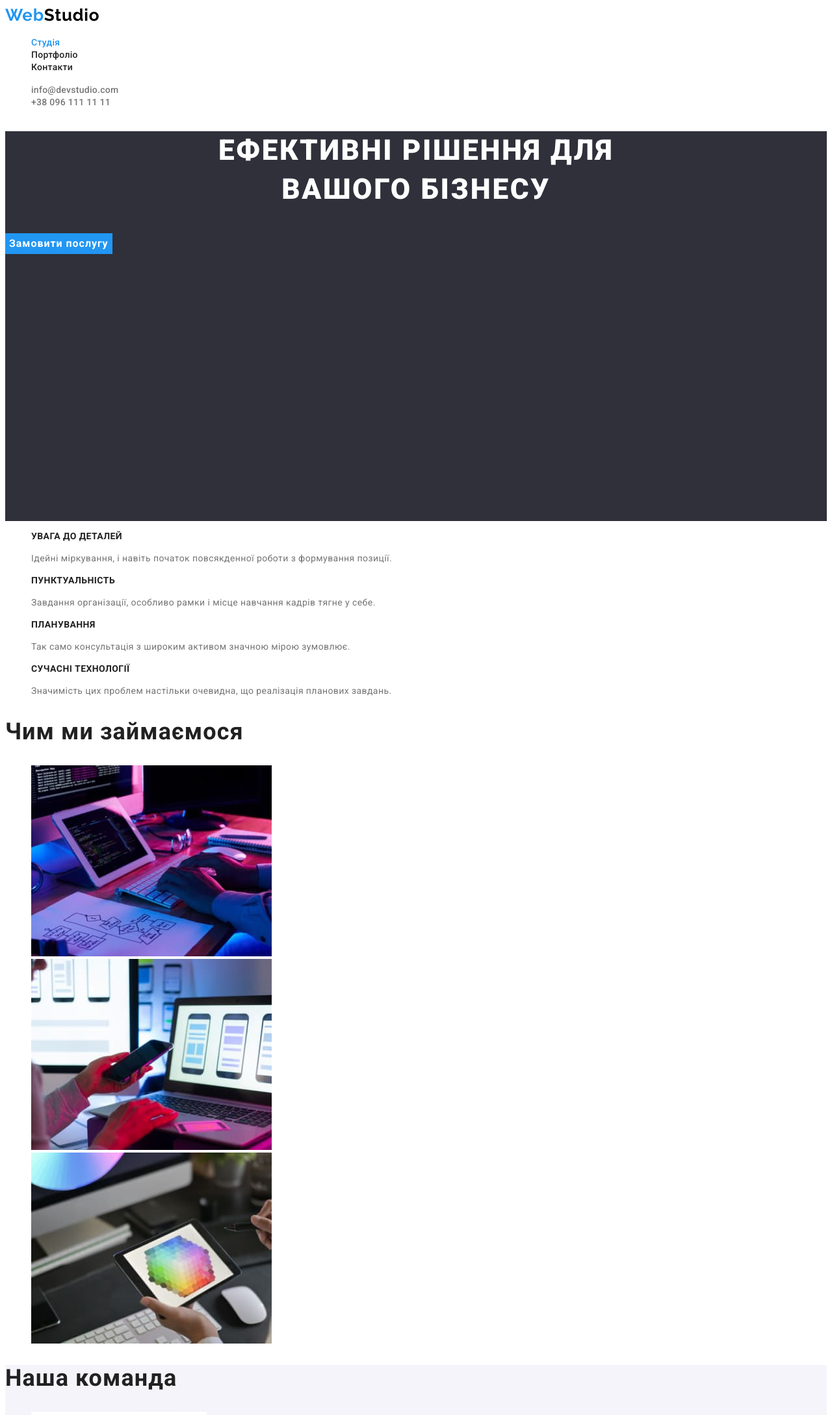
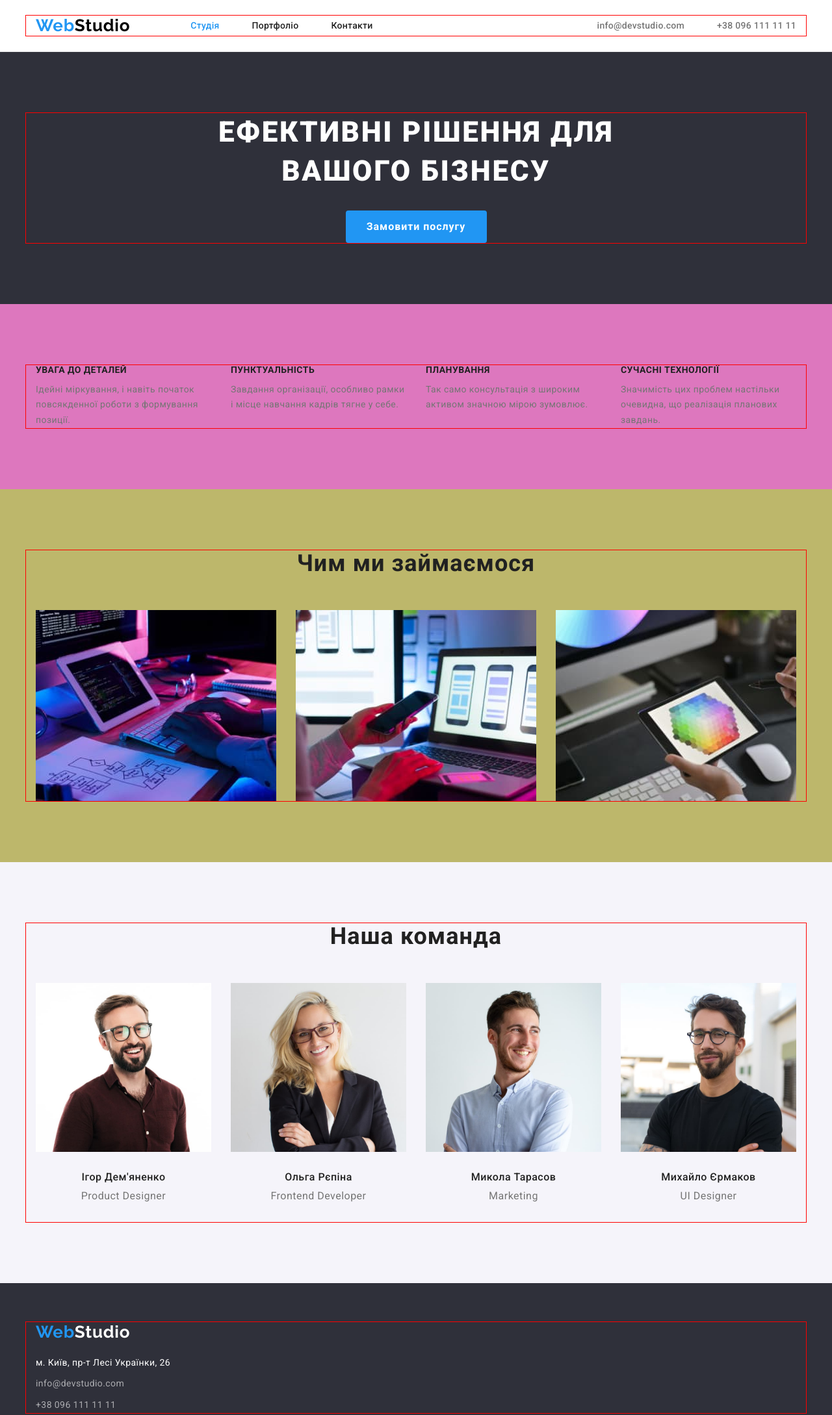
Before and after one commit to Sazhin-Kostya/goit-markup-hw-03, a plain HTML site: page index.html in a window 1280 px wide. Shown: the top 2178 px of the page at 65% size. Drawn offline with nearby package versions, Linux system fonts and the light colour scheme.

Commit message:
finish index

```diff
--- a/contacts.html
+++ b/contacts.html
@@ -11,6 +11,13 @@
       rel="stylesheet"
     />
     <title>Document</title>
+    <link
+      rel="stylesheet"
+      href="https://cdnjs.cloudflare.com/ajax/libs/modern-normalize/1.1.0/modern-normalize.css"
+      integrity="sha512-Y0MM+V6ymRKN2zStTqzQ227DWhhp4Mzdo6gnlRnuaNCbc+YN/ZH0sBCLTM4M0oSy9c9VKiCvd4Jk44aCLrNS5Q=="
+      crossorigin="anonymous"
+      referrerpolicy="no-referrer"
+    />
     <link rel="stylesheet" href="css/styles.css" />
   </head>
   <body>
--- a/css/styles.css
+++ b/css/styles.css
@@ -9,6 +9,39 @@
     --foot-text-color:rgba(255, 255, 255, 0.6);
 }
 
+p,
+h1,
+h2,
+h3,
+h4,
+h5,
+h6 {
+    margin: 0;
+}
+
+ul,
+ol {
+    margin: 0;
+    padding-left: 0;
+}
+
+button {
+    cursor: pointer;
+}
+
+address {
+    font-style: normal;
+}
+
+img {
+    display: block;
+}
+
+img {
+    display: block;
+    max-width: 100%;
+    height: auto;
+}
 
 /*Цвет основного текста #757575*/
 /*цвет вторичного текста #212121*/
@@ -18,20 +51,35 @@
 /*цвет текста контаков футер color: rgba(255, 255, 255, 0.6);*/
 
 body {
+
+
     font-family: Roboto, sans-serif;
     background-color: var(--main-bg);
     color: var(--main-color);
 
 }
+.container{
+    width: 1200px;
+    padding-left: 15px;
+    padding-right: 15px;
+    margin: 0 auto;
+    outline: 1px solid red;
+}
 
 /*header*/
 
 .head {
+    padding-top: 24px;
+    padding-bottom: 24px;
     background-color:var(--main-bg);
+    border-bottom: 1px solid #ECECEC;
 
 }
 
+
+
 .logo {
+
     font-family: 'Raleway';
     font-weight: 700;
     font-size: 26px;
@@ -54,6 +102,8 @@ body {
 }
 
 .link-nav {
+    padding-top: 32px;
+    padding-bottom: 32px;
     font-weight: 500;
     font-size: 14px;
     line-height: 1.14;
@@ -70,7 +120,35 @@ body {
     color: var(--accent-color);
 }
 
+.nav-contact{
+    display: flex;
+    justify-content: space-between;
+}
+.nav{
+    display: flex;
+}
+.list-item{
+    display: flex;
+    align-items:center;
+}
+.list-contact{
+    display: flex;
+    align-items:center;
+}
+
+.list-contact .item-contact:not(:last-child){
+    margin-right: 50px;
+}
+.list-item .list-nav:not(:last-child){
+    margin-right: 50px;
+}
+
+.nav .logo{
+    margin-right: 93px;
+}
 .contact {
+    padding-top: 32px;
+    padding-bottom: 32px;
     font-weight: 500;
     font-size: 14px;
     line-height: 1.14;
@@ -83,25 +161,35 @@ body {
 .contact:focus {
     color:var(--accent-color);
 }
+.section{
+    padding-top: 94px;
+    padding-bottom: 94px;
+}
 
 /*hero*/
+.hero{
+    background-color: var(--second-bg);
+    text-align: center;
+}
+.hero-bg {
 
-.hero {
-    height: 600px;
-    background-color: var(--second-bg);
 }
 
 .hero-title {
+    margin-bottom: 30px;
     font-weight: 900;
     font-size: 44px;
     line-height: 1.36;
     color: var(--main-bg);
-    text-align: center;
+    /*text-align: center;*/
     letter-spacing: 0.06em;
     text-transform: uppercase;
 }
 
 .button-hero {
+    border-radius: 4px;
+    width: 217px;
+    height: 50px;
     font-family: Roboto, sans-serif;
     font-weight: 700;
     font-size: 16px;
@@ -114,7 +202,9 @@ body {
 }
 
 /*плюси співпраці*/
-
+.pluss-work{
+    background-color: rgb(221, 119, 190);
+}
 .pluss-work-title{
     font-weight: 700;
     font-size: 14px;
@@ -125,16 +215,28 @@ body {
 }
 
 .pluss-work-item{
+    margin-top: 10px;
     font-size: 14px;
     line-height: 1.71;
     letter-spacing: 0.03em;
 }
 
 .pluss-work-list{
+
+    display: flex;
     list-style-type: none;
 }
+.pluss-work-block{
+    width: 270px;
+}
+.pluss-work-block:not(:last-child){
+    margin-right: 30px;
+}
 /*приклади робіт*/
-
+.example-work{
+    text-align: center;
+    background-color: darkkhaki;
+}
 .example-work-title{
     font-weight: 700;
     font-size: 36px;
@@ -144,18 +246,27 @@ body {
 }
 
 .example-work-list{
+    display: flex;
+    margin-top: 50px;
+    justify-content: space-between;
     list-style-type: none;
 }
 
 /*наша команда*/
 .our-team{
     background-color: var(--third-bg);
+    text-align: center;
 }
 .our-team-list{
+    display: flex;
+    margin-top: 50px;
+    padding-bottom: 30px;
+    justify-content: space-between;
     list-style-type: none;
 }
 
 .our-team-title{
+    display: inline-block;
     font-weight: 700;
     font-size: 36px;
     line-height: 1.16;
@@ -164,25 +275,37 @@ body {
 }
 
 .our-team-name{
+    margin-top: 30px;
     font-weight: 500;
     font-size: 16px;
     line-height: 1.18;
-    text-align: center;
+
     letter-spacing: 0.03em;
     color: var(--second-text-color);
 }
 .our-team-item{
+    margin-top: 10px;
     font-size: 16px;
     line-height: 1.18;
-    text-align: center;
     letter-spacing: 0.03em;
+}
+
+.our-team-block{
+    padding-left: auto;
+    padding-right: auto;
+    padding-top: auto;
+    padding-bottom: auto;
 }
 /*footer*/
 
 .foot{
+    padding-top: 60px;
+    padding-bottom: 60px;
     background-color: var(--second-bg);
 }
 .address-location{
+    display: inline-block;
+    margin-top: 20px;
     font-size: 14px;
     line-height: 1.71;
     letter-spacing: 0.03em;
@@ -202,7 +325,13 @@ body {
     font-style: normal;
 }
 
+.logo-foot{
+
+}
+
 .contacts-foot{
+    display: inline-block;
+    margin-top: 9px;
     font-size: 14px;
     line-height: 1.71;
     letter-spacing: 0.03em;
@@ -233,10 +362,19 @@ body {
     margin: -1px;
 }
 
+.portfolio-list-btn{
+    display: flex;
+    justify-content: center;
+
+}
+
 .portfolio-list{
     list-style-type: none;
 }
+
 .portfolio-btn{
+
+    border-radius: 4px;
     font-family: Roboto, sans-serif;
     font-weight: 500;
     font-size: 16px;
@@ -247,7 +385,9 @@ body {
     background-color: var(--third-bg);
     cursor: pointer;
 }
-
+.portfolio-list-btn .portfolio-bt-list:not(:last-child){
+    margin-right: 8px;
+}
 .portfolio-btn:hover,
 .portfolio-btn:focus
 {
@@ -272,3 +412,9 @@ body {
     line-height: 1.87;
     letter-spacing: 0.03em;
 }
+.example{
+  display: flex;
+  flex-wrap: wrap;
+  margin-top: 34px;
+  gap: 30px;
+}
--- a/index.html
+++ b/index.html
@@ -11,79 +11,93 @@
       rel="stylesheet"
     />
     <title>Document</title>
+    <link
+      rel="stylesheet"
+      href="https://cdnjs.cloudflare.com/ajax/libs/modern-normalize/1.1.0/modern-normalize.css"
+      integrity="sha512-Y0MM+V6ymRKN2zStTqzQ227DWhhp4Mzdo6gnlRnuaNCbc+YN/ZH0sBCLTM4M0oSy9c9VKiCvd4Jk44aCLrNS5Q=="
+      crossorigin="anonymous"
+      referrerpolicy="no-referrer"
+    />
     <link rel="stylesheet" href="css/styles.css" />
   </head>
   <body>
     <header class="head">
-      <nav>
+      <div class="container nav-contact">
+        <nav class="nav">
           <a href="./index.html" class="logo link"
             ><span class="logo-web">Web</span
             ><span class="logo-studio">Studio</span></a
           >
-        <ul class="link">
-          <li>
+          <ul class="link list-item">
+            <li class="list-nav">
               <a href="./index.html" class="link link-nav current"> Студія</a>
             </li>
-          <li>
+            <li class="list-nav">
               <a href="./portfolio.html" class="link link-nav">Портфоліо</a>
             </li>
-          <li>
+            <li class="list-nav">
               <a href="./contacts.html" class="link link-nav">Контакти</a>
             </li>
           </ul>
         </nav>
-      <ul class="link">
-        <li>
+        <ul class="link list-contact">
+          <li class="item-contact">
             <a href="mailto:info@devstudio.com" class="contact"
               >info@devstudio.com</a
             >
           </li>
-        <li>
+          <li class="item-contact">
             <a href="tel:+380961111111" class="contact">+38 096 111 11 11</a>
           </li>
         </ul>
+      </div>
     </header>
     <main>
-      <section class="hero">
+      <section class="hero section">
+        <div class="container hero-bg">
           <h1 class="hero-title">
             Ефективні рішення для<br />
             вашого бізнесу
           </h1>
           <button type="button" class="button-hero">Замовити послугу</button>
+        </div>
       </section>
-      <section class="pluss-work">
+      <section class="pluss-work section">
+        <div class="container">
           <h2 class="visually-hidden">Плюси співпрраці з нами</h2>
           <ul class="pluss-work-list">
-          <li>
+            <li class="pluss-work-block">
               <h3 class="pluss-work-title">УВАГА ДО ДЕТАЛЕЙ</h3>
               <p class="pluss-work-item">
                 Ідейні міркування, і навіть початок повсякденної роботи з
                 формування позиції.
               </p>
             </li>
-          <li>
+            <li class="pluss-work-block">
               <h3 class="pluss-work-title">ПУНКТУАЛЬНІСТЬ</h3>
               <p class="pluss-work-item">
-              Завдання організації, особливо рамки і місце навчання кадрів тягне
-              у себе.
+                Завдання організації, особливо рамки і місце навчання кадрів
+                тягне у себе.
               </p>
             </li>
-          <li>
+            <li class="pluss-work-block">
               <h3 class="pluss-work-title">ПЛАНУВАННЯ</h3>
               <p class="pluss-work-item">
                 Так само консультація з широким активом значною мірою зумовлює.
               </p>
             </li>
-          <li>
+            <li class="pluss-work-block">
               <h3 class="pluss-work-title">СУЧАСНІ ТЕХНОЛОГІЇ</h3>
               <p class="pluss-work-item">
-              Значимість цих проблем настільки очевидна, що реалізація планових
-              завдань.
+                Значимість цих проблем настільки очевидна, що реалізація
+                планових завдань.
               </p>
             </li>
           </ul>
+        </div>
       </section>
-      <section class="example-work">
+      <section class="example-work section">
+        <div class="container">
           <h2 class="example-work-title">Чим ми займаємося</h2>
           <ul class="example-work-list">
             <li>
@@ -108,8 +122,10 @@
               />
             </li>
           </ul>
+        </div>
       </section>
-      <section class="our-team">
+      <section class="our-team section">
+        <div class="container">
           <h2 class="our-team-title">Наша команда</h2>
           <ul class="our-team-list">
             <li>
@@ -118,8 +134,10 @@
                 alt="Фото Ігора Дем'яненко"
                 width="270"
               />
+              <div class="our-team-block">
                 <h3 class="our-team-name">Ігор Дем'яненко</h3>
                 <p class="our-team-item">Product Designer</p>
+              </div>
             </li>
             <li>
               <img
@@ -127,8 +145,10 @@
                 alt="Фото Ольги Репіної"
                 width="270"
               />
+              <div class="our-team-block">
                 <h3 class="our-team-name">Ольга Рєпіна</h3>
                 <p class="our-team-item">Frontend Developer</p>
+              </div>
             </li>
             <li>
               <img
@@ -136,8 +156,10 @@
                 alt="Фото Миколи Тарасова"
                 width="270"
               />
+              <div class="our-team-block">
                 <h3 class="our-team-name">Микола Тарасов</h3>
                 <p class="our-team-item">Marketing</p>
+              </div>
             </li>
             <li>
               <img
@@ -145,14 +167,18 @@
                 alt="Фото Михайла Єрмакова"
                 width="270"
               />
+              <div class="our-team-block">
                 <h3 class="our-team-name">Михайло Єрмаков</h3>
                 <p class="our-team-item">UI Designer</p>
+              </div>
             </li>
           </ul>
+        </div>
       </section>
     </main>
     <footer class="foot">
-      <a href="./index.html" class="logo link"
+      <div class="container">
+        <a href="./index.html" class="logo link logo-foot"
           ><span class="logo-web">Web</span
           ><span class="logo-studio">Studio</span></a
         >
@@ -179,6 +205,7 @@
             </li>
           </ul>
         </address>
+      </div>
     </footer>
   </body>
 </html>
```
Also changed, not shown: portfolio.html (+37 -20 lines). Lines whose indentation alone changed are shown as unchanged.
